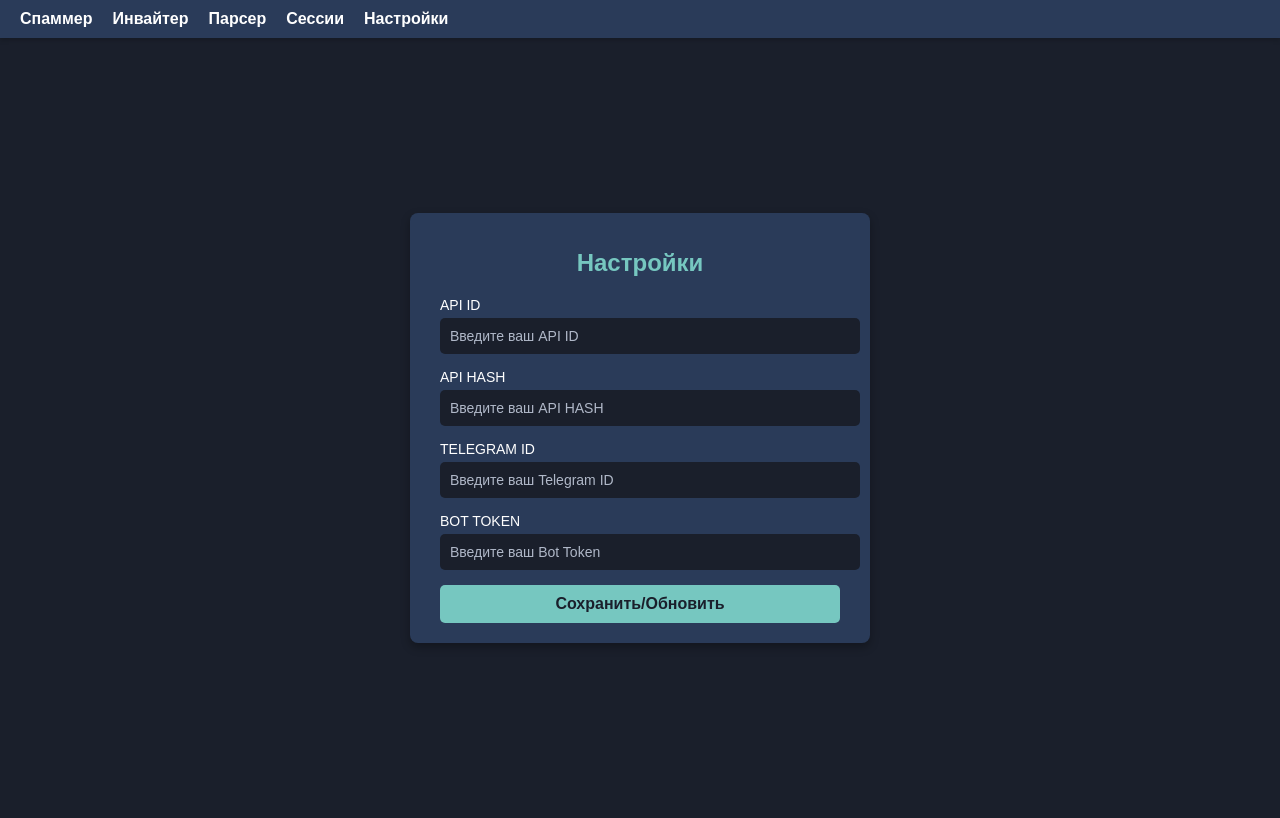
After one commit to maksEveline/telegram_multi_tool, a Flask app: page /settings in a window 1280 px wide. The commit adds this page. Run offline with Flask 3, Linux system fonts and the light colour scheme.

Commit message:
added settings page

```diff
--- /dev/null
+++ b/data/settings.json
@@ -0,0 +1 @@
+{"API_ID": "", "API_HASH": ""}
--- a/main.py
+++ b/main.py
@@ -32,6 +32,15 @@ async def index():
         return render_template("error.html", error=str(e))
 
 
+@app.route("/settings")
+async def settings_page():
+    try:
+        return render_template("settings.html")
+    except Exception as e:
+        print(f"Error in index route: {e}")
+        return render_template("error.html", error=str(e))
+
+
 if __name__ == "__main__":
     start_func()
     app.run(debug=True, port=5055)
--- a/static/styles.css
+++ b/static/styles.css
@@ -39,3 +39,76 @@ body {
 .menu a:hover {
     color: #76c7c0; /* Светло-голубой при наведении */
 }
+
+
+/* НАСТРОЙКИ*/
+.settings-container {
+    display: flex;
+    justify-content: center;
+    align-items: center;
+    min-height: calc(100vh - 60px);
+    padding: 20px;
+}
+
+.settings-form {
+    background-color: #2a3b59;
+    border-radius: 8px;
+    padding: 20px 30px;
+    width: 100%;
+    max-width: 400px;
+    box-shadow: 0 4px 10px rgba(0, 0, 0, 0.3);
+    color: #ffffff;
+}
+
+.settings-form h1 {
+    margin-bottom: 20px;
+    text-align: center;
+    font-size: 24px;
+    color: #76c7c0;
+}
+
+.form-group {
+    margin-bottom: 15px;
+}
+
+.form-group label {
+    display: block;
+    font-size: 14px;
+    margin-bottom: 5px;
+}
+
+.form-group input {
+    width: 100%;
+    padding: 10px;
+    border: none;
+    border-radius: 5px;
+    background-color: #1a1f2b;
+    color: #ffffff;
+    font-size: 14px;
+}
+
+.form-group input::placeholder {
+    color: #b0b8c8;
+}
+
+.form-group input:focus {
+    outline: none;
+    border: 2px solid #76c7c0;
+}
+
+.btn {
+    width: 100%;
+    padding: 10px;
+    background-color: #76c7c0;
+    border: none;
+    border-radius: 5px;
+    color: #1a1f2b;
+    font-weight: bold;
+    font-size: 16px;
+    cursor: pointer;
+    transition: background-color 0.3s ease;
+}
+
+.btn:hover {
+    background-color: #5da9a3;
+}
--- /dev/null
+++ b/templates/settings.html
@@ -0,0 +1,45 @@
+<!DOCTYPE html>
+<html lang="ru">
+<head>
+    <meta charset="UTF-8">
+    <meta name="viewport" content="width=device-width, initial-scale=1.0">
+    <title>Настройки</title>
+    <link rel="stylesheet" href="../static/styles.css">
+</head>
+<body>
+    <header class="navbar">
+        <nav>
+            <ul class="menu">
+                <li><a href="#spammer">Спаммер</a></li>
+                <li><a href="#inviter">Инвайтер</a></li>
+                <li><a href="#parser">Парсер</a></li>
+                <li><a href="#sessions">Сессии</a></li>
+                <li><a href="#settings" class="active">Настройки</a></li>
+            </ul>
+        </nav>
+    </header>
+
+    <main class="settings-container">
+        <form class="settings-form">
+            <h1>Настройки</h1>
+            <div class="form-group">
+                <label for="api_id">API ID</label>
+                <input type="text" id="api_id" name="api_id" placeholder="Введите ваш API ID">
+            </div>
+            <div class="form-group">
+                <label for="api_hash">API HASH</label>
+                <input type="text" id="api_hash" name="api_hash" placeholder="Введите ваш API HASH">
+            </div>
+            <div class="form-group">
+                <label for="telegram_id">TELEGRAM ID</label>
+                <input type="text" id="telegram_id" name="telegram_id" placeholder="Введите ваш Telegram ID">
+            </div>
+            <div class="form-group">
+                <label for="bot_token">BOT TOKEN</label>
+                <input type="text" id="bot_token" name="bot_token" placeholder="Введите ваш Bot Token">
+            </div>
+            <button type="submit" class="btn">Сохранить/Обновить</button>
+        </form>
+    </main>
+</body>
+</html>
```
